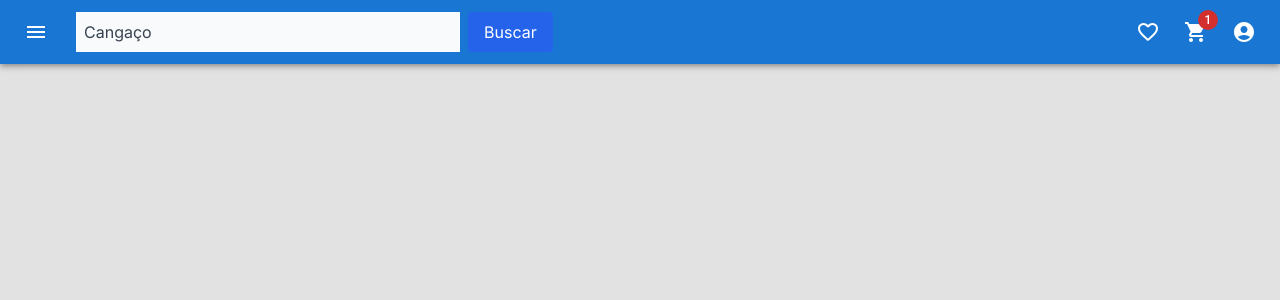
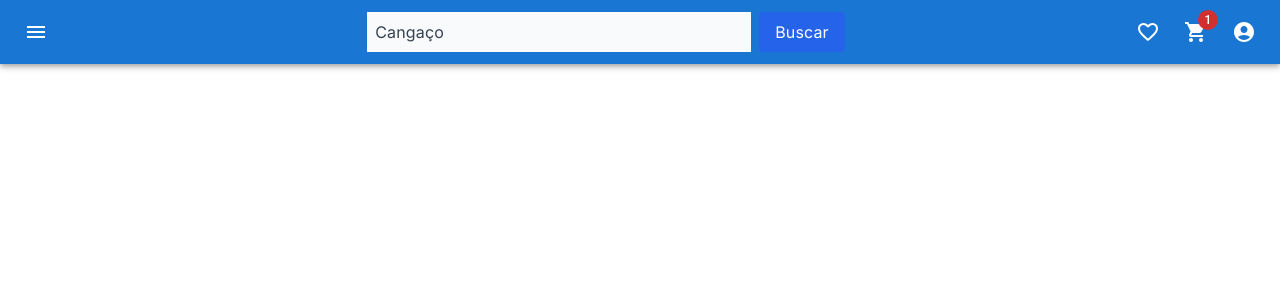
Before and after one commit to edsoncarlosdvp/app-poc-nextjs-2024, a Next.js app: page / in a window 1280 px wide. Shown: the top 300 px of the page. Built offline with nearby package versions, Linux system fonts and the light colour scheme.

Commit message:
feat: página de favoritos e ajustes visuais

```diff
--- a/app/Redux/Store/FavoritesStore.ts
+++ b/app/Redux/Store/FavoritesStore.ts
@@ -1,9 +1,9 @@
 import { configureStore } from '@reduxjs/toolkit';
-import favoritesReducer from '../Slice/FavoritesSlice';
+import favoritesSlice from '../Slice/FavoritesSlice';
 
 const store = configureStore({
   reducer: {
-    favorites: favoritesReducer,
+    favorites: favoritesSlice,
   },
 });
 
--- a/app/components/FavoriteCount/FavoriteCount.tsx
+++ b/app/components/FavoriteCount/FavoriteCount.tsx
@@ -5,7 +5,7 @@ import Badge from '@mui/material/Badge';
 import FavoriteIcon from '@mui/icons-material/FavoriteBorderRounded';
 
 interface IFavoriteCount {
-  message?: string
+  message?: string;
 }
 
 const FavoriteCount = ({ message }: IFavoriteCount) => {
@@ -14,12 +14,21 @@ const FavoriteCount = ({ message }: IFavoriteCount) => {
   );
   return (
     <div>
-      <IconButton size="large" aria-label="show 4 new mails" color="inherit">
-          <Badge badgeContent={favoriteCount} color="error">
-            <FavoriteIcon />
-          </Badge>
-        </IconButton>
-        <p>{message}</p>
+      <IconButton
+        size='large'
+        aria-label=''
+        color='inherit'
+        style={{
+          display: 'flex',
+          justifyContent: 'flex-start',
+          paddingLeft: 0,
+        }}
+      >
+        <Badge badgeContent={favoriteCount} color='error'>
+          <FavoriteIcon />
+        </Badge>
+      </IconButton>
+      <p>{message}</p>
     </div>
   );
 };
--- /dev/null
+++ b/app/components/FavoriteList/FavoriteList.tsx
@@ -0,0 +1,77 @@
+import { RootState } from '@/app/Redux/Store/FavoritesStore';
+import Image from 'next/image';
+import { Favorite, FavoriteBorder } from '@mui/icons-material';
+import { useDispatch, useSelector } from 'react-redux';
+import { addFavorite, removeFavorite } from '@/app/Redux/Slice/FavoritesSlice';
+import style from './style.module.scss';
+import { IBook } from '@/app/util/interfaces/IBook';
+import Typography from '@mui/material/Typography/Typography';
+
+export const FavoriteList = () => {
+  const dispatch = useDispatch();
+  const favoriteBooks = useSelector(
+    (state: RootState) => state.favorites.books
+  );
+
+  const isFavorite = (bookId: string) =>
+    favoriteBooks.some((book) => book.id === bookId);
+
+  const handleFavorite = (book: IBook) => {
+    if (isFavorite(book.id)) {
+      dispatch(removeFavorite(book.id));
+    } else {
+      dispatch(addFavorite(book));
+    }
+  };
+
+  return (
+    <div>
+      {favoriteBooks.length === 0 ? (
+        <Typography
+          variant='h6'
+          component='div'
+          sx={{ flexGrow: 1, justifyContent: 'center', display: 'flex' }}
+        >
+          Não há livro favoritados!
+        </Typography>
+      ) : (
+        favoriteBooks.map((book) => (
+          <div
+            key={book.id}
+            className='h-auto text-left bg-white p-6 mb-6 shadow transition duration-300 group transform hover:-translate-y-2 hover:shadow-2xl rounded-2xl cursor-pointer border'
+          >
+            <div
+              className='flex justify-between'
+              onClick={() => handleFavorite(book)}
+            >
+              <h3>{book.volumeInfo.title}</h3>
+              {isFavorite(book.id) ? (
+                <Favorite style={{ cursor: 'pointer', color: 'red' }} />
+              ) : (
+                <FavoriteBorder />
+              )}
+            </div>
+            <Image
+              className='mx-auto mt-4 mb-4'
+              unoptimized
+              src={
+                !book.volumeInfo.imageLinks?.smallThumbnail
+                  ? 'unavailable.png'
+                  : book.volumeInfo.imageLinks?.smallThumbnail
+              }
+              width={100}
+              height={150}
+              alt={`Imagem do livro ${book.volumeInfo.title}`}
+            />
+            <p>Autor(es): {book.volumeInfo.authors.join(', ')}</p>
+            <p>Editora: {book.volumeInfo.publisher}</p>
+            <p>Ano de Publicação: {book.volumeInfo.publishedDate}</p>
+            <p className={style.truncatewrap}>
+              Descrição: {book.volumeInfo.description}
+            </p>
+          </div>
+        ))
+      )}
+    </div>
+  );
+};
--- /dev/null
+++ b/app/components/FavoriteList/style.module.scss
@@ -0,0 +1,7 @@
+.truncatewrap {
+  display: block;
+  text-overflow: ellipsis; // deveria por as reticências
+  text-align: justify;
+  overflow: hidden;
+  max-height: 4.6rem;
+}
--- a/app/layout.tsx
+++ b/app/layout.tsx
@@ -1,14 +1,17 @@
+'use client';
+import type { Metadata } from 'next';
+import { Inter } from 'next/font/google';
+import './globals.css';
+import { Provider } from 'react-redux';
+import store from './Redux/Store/FavoritesStore';
+import ThemeProvider from '@/theme/ThemeProvider';
 
-import type { Metadata } from "next";
-import { Inter } from "next/font/google";
-import "./globals.css";
+const inter = Inter({ subsets: ['latin'] });
 
-const inter = Inter({ subsets: ["latin"] });
-
-export const metadata: Metadata = {
-  title: "Create Next App",
-  description: "Generated by create next app",
-};
+// export const metadata: Metadata = {
+//   title: 'Create Next App',
+//   description: 'Generated by create next app',
+// };
 
 export default function RootLayout({
   children,
@@ -16,8 +19,12 @@ export default function RootLayout({
   children: React.ReactNode;
 }>) {
   return (
-      <html lang="pt-br">
-        <body className={inter.className}>{children}</body>
-      </html>
+    <html lang='pt-br'>
+      <ThemeProvider>
+        <Provider store={store}>
+          <body className={inter.className}>{children}</body>
+        </Provider>
+      </ThemeProvider>
+    </html>
   );
 }
--- a/app/page.tsx
+++ b/app/page.tsx
@@ -1,16 +1,9 @@
 'use client';
-import { Provider } from 'react-redux';
 import { getAllBooks } from './api/apiBooks';
 import { BookList } from './components/BookList/BookList';
 import BookSearch from './components/BookSearch/BookSearch';
 import { useState } from 'react';
-import store from './Redux/Store/FavoritesStore';
-import { ThemeProvider, createTheme } from '@mui/material';
 import AppBarHome from './shared/components/AppBar/AppBar';
-
-const theme = createTheme({
-  // seu tema personalizado aqui
-});
 
 export default function Home() {
   const [books, setBooks] = useState([]);
@@ -25,16 +18,12 @@ export default function Home() {
   };
   return (
     <main className='flex justify-center'>
-      <ThemeProvider theme={theme}>
-        <Provider store={store}>
       <div className='flex flex-wrap justify-center top-0'>
         <AppBarHome>
           <BookSearch onSearch={handleSearch} />
         </AppBarHome>
         <BookList books={books} />
       </div>
-        </Provider>
-      </ThemeProvider>
     </main>
   );
 }
--- /dev/null
+++ b/app/pages/favorites/page.tsx
@@ -0,0 +1,28 @@
+'use client';
+import { FavoriteList } from '@/app/components/FavoriteList/FavoriteList';
+import AppBarHome from '@/app/shared/components/AppBar/AppBar';
+import Typography from '@mui/material/Typography/Typography';
+
+const FavoritePage = () => {
+  return (
+    <>
+      <AppBarHome>
+        <Typography
+          variant='h6'
+          component='div'
+          sx={{
+            flexGrow: 1,
+            justifyContent: 'center',
+            display: 'flex',
+            width: '100%',
+          }}
+        >
+          Página dos seus favoritos
+        </Typography>
+      </AppBarHome>
+      <FavoriteList />
+    </>
+  );
+};
+
+export default FavoritePage;
--- a/app/shared/components/AppBar/AppBar.tsx
+++ b/app/shared/components/AppBar/AppBar.tsx
@@ -12,6 +12,7 @@ import NotificationsIcon from '@mui/icons-material/ShoppingCart';
 import ShoppingCartIcon from '@mui/icons-material/ShoppingCart';
 import MoreIcon from '@mui/icons-material/MoreVert';
 import FavoriteCount from '@/app/components/FavoriteCount/FavoriteCount';
+import Link from 'next/link';
 
 interface IAppBarHome {
   children: React.ReactNode;
@@ -81,7 +82,16 @@ export default function AppBarHome({ children }: IAppBarHome) {
       open={isMobileMenuOpen}
       onClose={handleMobileMenuClose}
     >
-      <MenuItem></MenuItem>
+      <MenuItem sx={{ marginLeft: 0 }}>
+        <IconButton
+          size='large'
+          aria-label='show 17 new notifications'
+          color='inherit'
+        >
+          <FavoriteCount />
+        </IconButton>
+        <p>Favoritos</p>
+      </MenuItem>
       <MenuItem>
         <IconButton
           size='large'
@@ -122,14 +132,11 @@ export default function AppBarHome({ children }: IAppBarHome) {
           >
             <MenuIcon />
           </IconButton>
-          <div className='searchiconwrapper'>
-            <div className='search'>
-              <div className='MuiInputBase-input'>{children}</div>
-            </div>
-          </div>
-          <Box sx={{ flexGrow: 1 }} />
+          <Box sx={{ flexGrow: 1 }}>{children}</Box>
           <Box sx={{ display: { xs: 'none', md: 'flex' } }}>
-            <FavoriteCount />
+            <Link href='/pages/favorites' passHref>
+              <FavoriteCount />
+            </Link>
             <IconButton
               size='large'
               aria-label='show 17 new notifications'
--- a/app/shared/components/AppBar/style.module.scss
+++ /dev/null
@@ -1,43 +0,0 @@
-@import 'path/to/themeVariables.scss';
-
-.search {
-  position: relative;
-  border-radius: var(--mui-shape-borderRadius);
-  background-color: rgba(var(--mui-palette-common-white-rgb), 0.15);
-
-  &:hover {
-    background-color: rgba(var(--mui-palette-common-white-rgb), 0.25);
-  }
-
-  margin-right: var(--mui-spacing-2);
-  margin-left: 0;
-  width: 100%;
-
-  @media (min-width: var(--mui-breakpoints-sm)) {
-    margin-left: var(--mui-spacing-3);
-    width: auto;
-  }
-
-  .searchiconwrapper{
-    padding: --var(spacing(0, 2));
-    width: 100%;
-    height: 100%;
-    position: 'absolute';
-    pointer-events: none;
-    display: flex !important;
-    align-items: center;
-    justify-content: center;
-  }
-
-  .MuiInputBase-input {
-    color: inherit;
-    padding: var(--mui-spacing-1) var(--mui-spacing-1) var(--mui-spacing-1) 0;
-    padding-left: calc(1em + var(--mui-spacing-4));
-    transition: width 0.3s ease; // ou ajuste conforme seu tema
-    width: 100%;
-
-    @media (min-width: var(--mui-breakpoints-md)) {
-      width: 20ch;
-    }
-  }
-}
--- /dev/null
+++ b/theme/ThemeProvider.tsx
@@ -0,0 +1,33 @@
+'use client';
+import React from 'react';
+import {
+  ThemeProvider as MuiThemeProvider,
+  createTheme,
+} from '@mui/material/styles';
+import CssBaseline from '@mui/material/CssBaseline';
+
+const theme = createTheme({
+  palette: {
+    primary: {
+      main: '#1976d2',
+    },
+    secondary: {
+      main: '#dc004e',
+    },
+  },
+});
+
+interface ThemeProviderProps {
+  children: React.ReactNode;
+}
+
+const ThemeProvider: React.FC<ThemeProviderProps> = ({ children }) => {
+  return (
+    <MuiThemeProvider theme={theme}>
+      <CssBaseline />
+      {children}
+    </MuiThemeProvider>
+  );
+};
+
+export default ThemeProvider;
```
Lines whose indentation alone changed are shown as unchanged.
